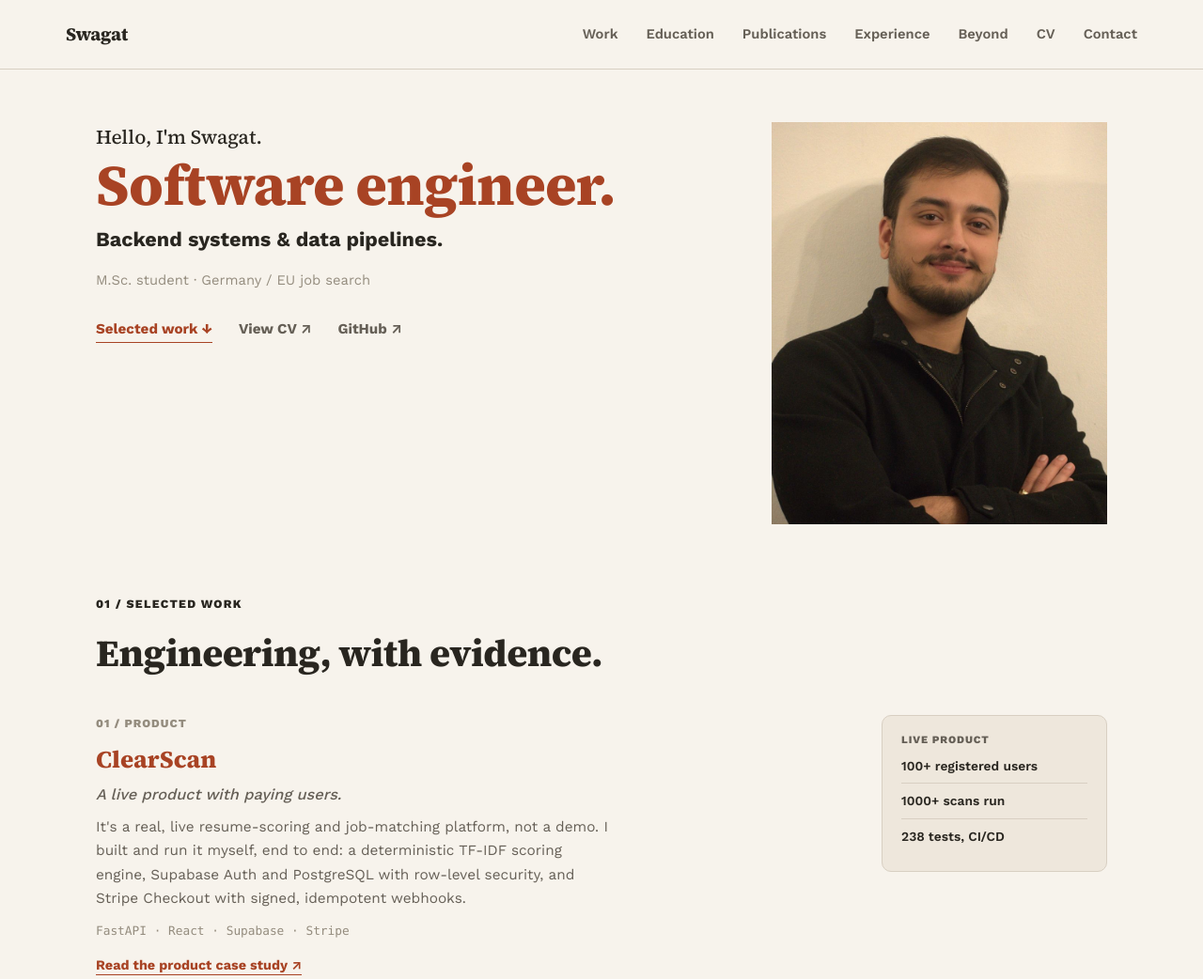
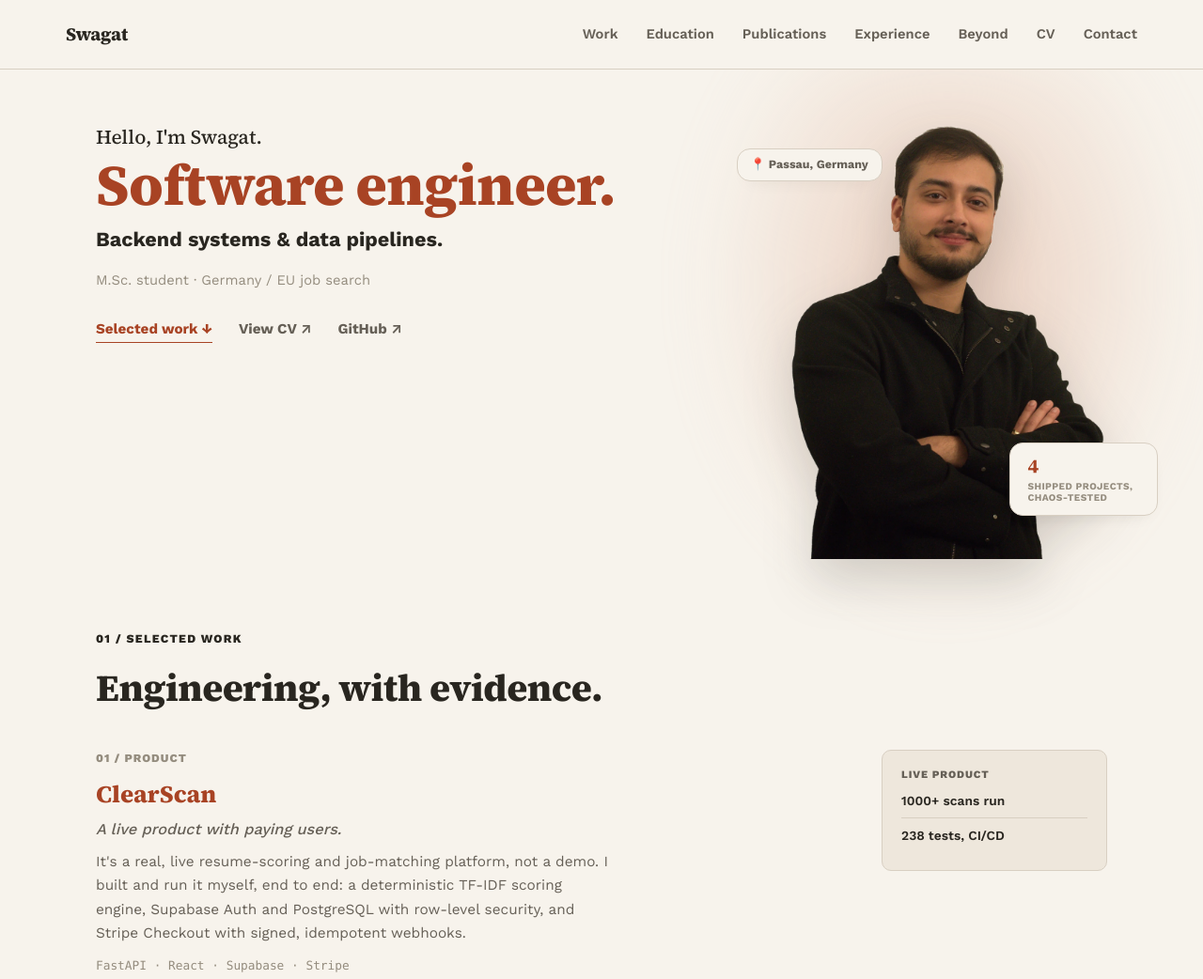
Before and after one commit to swagatskalita092/swagatskalita092.github.io, a plain HTML site: page index.html in a window 1280 px wide. Shown: the top 1042 px of the page at 94% size. Drawn offline with nearby package versions, Linux system fonts and the light colour scheme.

Commit message:
Redesign hero with new photo, glow, and fact cards; drop ClearScan user counts; regen OG image

```diff
--- a/css/styles.css
+++ b/css/styles.css
@@ -245,20 +245,78 @@ a:focus-visible { outline: 2px solid var(--accent); outline-offset: 3px; border-
 .hero-links a.secondary:hover { color: var(--ink); border-color: var(--border); }
 
 .hero-photo {
+  position: relative;
   width: 100%;
-  aspect-ratio: 4 / 4.8;
+  max-width: 340px;
+  margin: 0 0 0 auto;
+}
+.hero-photo::before {
+  content: '';
+  position: absolute;
+  inset: -16% -26% -10%;
+  z-index: 0;
+  background: radial-gradient(ellipse at 50% 42%, var(--accent-soft) 0%, rgba(232, 201, 184, 0) 72%);
+  filter: blur(36px);
+  opacity: 0.9;
 }
 .hero-photo img {
+  position: relative;
+  z-index: 1;
   width: 100%;
-  height: 100%;
-  object-fit: cover;
-  object-position: top center;
+  height: auto;
+  display: block;
+  filter: drop-shadow(0 22px 26px rgba(41, 38, 32, 0.18));
+}
+
+.hero-fact {
+  position: absolute;
+  z-index: 2;
+  background: var(--bg);
+  border: 1px solid var(--border);
+  border-radius: var(--radius-md);
+  box-shadow: var(--shadow-sm);
+  line-height: 1.2;
+}
+
+.hero-fact-location {
+  top: 6%;
+  left: -16%;
+  padding: 9px 14px;
+  font-size: 0.78rem;
+  font-weight: 700;
+  color: var(--ink-soft);
+  white-space: nowrap;
+}
+
+.hero-fact-stat {
+  bottom: 10%;
+  right: -16%;
+  display: flex;
+  flex-direction: column;
+  gap: 2px;
+  padding: 12px 18px;
+}
+.hero-fact-stat b {
+  font-family: 'Source Serif 4', serif;
+  font-size: 1.3rem;
+  color: var(--accent);
+}
+.hero-fact-stat span {
+  display: block;
+  max-width: 120px;
+  font-size: 0.64rem;
+  font-weight: 700;
+  text-transform: uppercase;
+  letter-spacing: 0.04em;
+  color: var(--ink-faint);
 }
 
 @media (max-width: 860px) {
   .hero { padding: 36px 0 56px; }
   .hero-grid { grid-template-columns: 1fr; gap: 32px; }
-  .hero-photo { max-width: 320px; margin: 0 auto; order: -1; }
+  .hero-photo { max-width: 260px; margin: 0 auto; order: -1; }
+  .hero-fact-location { left: -4%; top: -8%; }
+  .hero-fact-stat { right: -4%; bottom: -10%; }
 }
 
 /* ---------- Sections (general) ---------- */
--- a/index.html
+++ b/index.html
@@ -51,7 +51,9 @@
         </div>
       </div>
       <div class="hero-photo">
-        <img src="assets/portrait.jpg" alt="Swagat Kalita" width="900" height="1125">
+        <img src="assets/portrait.webp" alt="Swagat Kalita">
+        <div class="hero-fact hero-fact-location">📍 Passau, Germany</div>
+        <div class="hero-fact hero-fact-stat"><b>4</b><span>shipped projects, chaos-tested</span></div>
       </div>
     </div>
   </header>
@@ -77,7 +79,6 @@
           <aside class="ep-evidence">
             <span class="ep-evidence-label">Live product</span>
             <ul>
-              <li>100+ registered users</li>
               <li>1000+ scans run</li>
               <li>238 tests, CI/CD</li>
             </ul>
```
Also changed, not shown: about.html (+1 -1 lines), cv.html (+1 -1 lines), work.html (+0 -1 lines), assets/og-image.jpg, assets/portrait.jpg (deleted), assets/portrait.webp (added).
